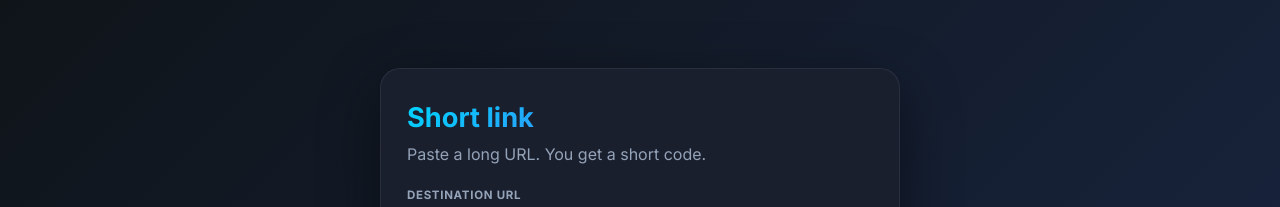
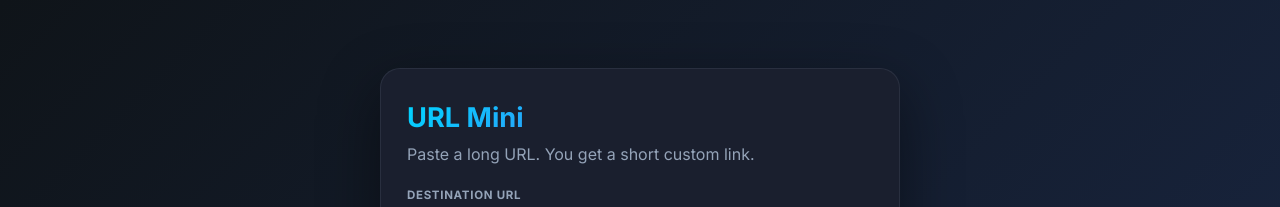
Before and after one commit to urlmini/urlmini.github.io, a plain HTML site: page index.html in a window 1280 px wide. Shown: the top 207 px of the page. Drawn offline with Linux system fonts and the light colour scheme.

Commit message:
Update index.html

```diff
--- a/index.html
+++ b/index.html
@@ -132,8 +132,8 @@
 <body>
     <div class="wrap">
         <div class="card" id="createCard">
-            <h1>Short link</h1>
-            <p class="sub">Paste a long URL. You get a short code.</p>
+            <h1>URL Mini</h1>
+            <p class="sub">Paste a long URL. You get a short custom link.</p>
             <div class="error" id="error"></div>
             <div class="ok" id="ok"></div>
             <label for="longUrl">Destination URL</label>
```
